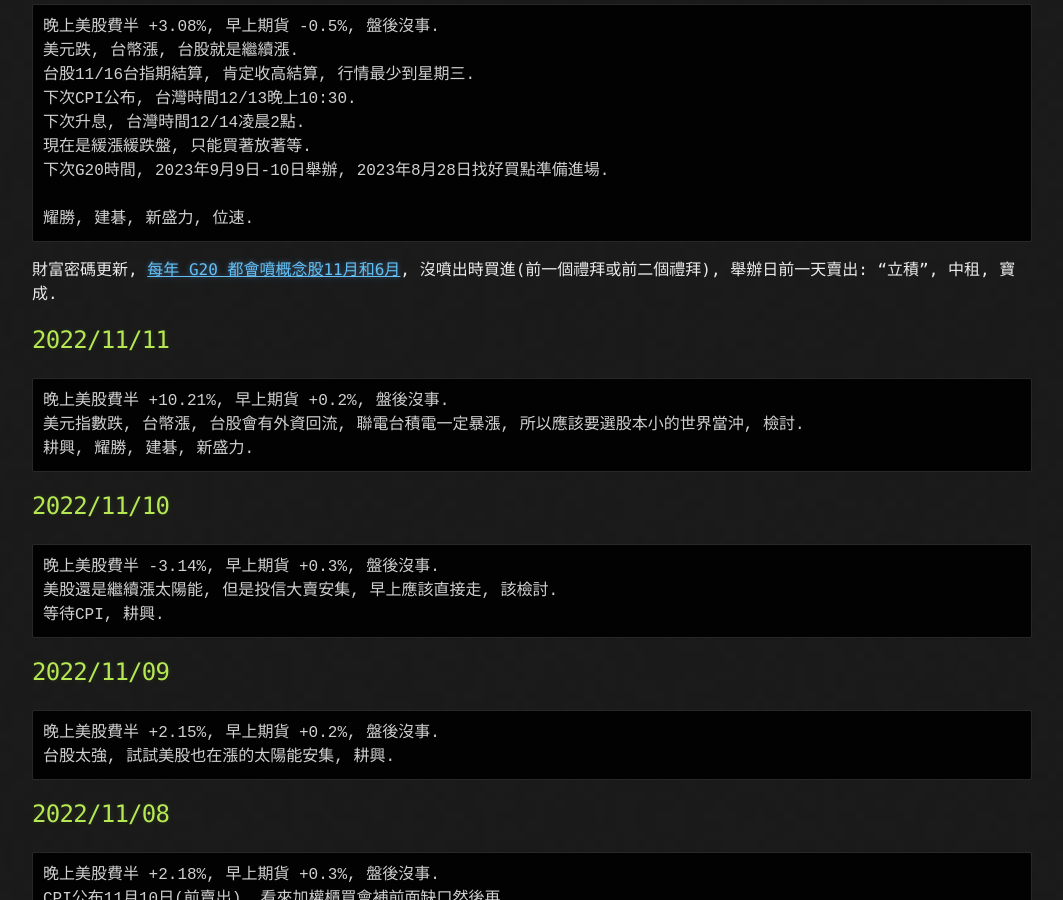
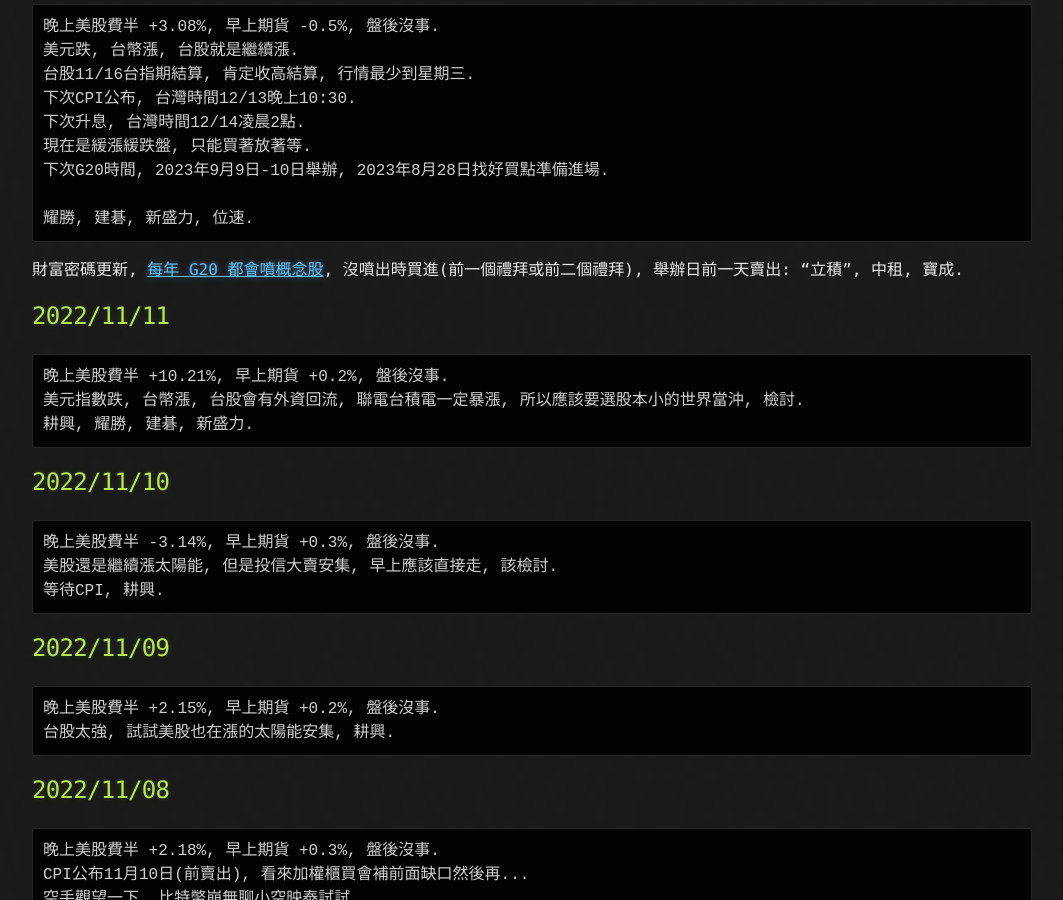
Before and after one commit to lepg5487/Stock_God, a Jekyll site: the page built from index.md, in a window 1280 px wide and 900 px high, scrolled down 534 px. Shown: the whole window, without its empty margins (108-1171 px from the left). Built offline with Jekyll 4.4.1, drawn with Linux system fonts in a browser that asks for light colours; our own code applies the rules of GitHub Pages for plain Markdown files.

Commit message:
Update index.md

````diff
--- a/index.md
+++ b/index.md
@@ -24,7 +24,7 @@ layout: testlayouts
 
 耀勝, 建碁, 新盛力, 位速.
 ```
-財富密碼更新, [每年 G20 都會噴概念股11月和6月](https://zh.wikipedia.org/zh-tw/%E4%BA%8C%E5%8D%81%E5%9C%8B%E9%9B%86%E5%9C%98), 沒噴出時買進(前一個禮拜或前二個禮拜), 舉辦日前一天賣出: "立積", 中租, 寶成.
+財富密碼更新, [每年 G20 都會噴概念股](https://zh.wikipedia.org/zh-tw/%E4%BA%8C%E5%8D%81%E5%9C%8B%E9%9B%86%E5%9C%98), 沒噴出時買進(前一個禮拜或前二個禮拜), 舉辦日前一天賣出: "立積", 中租, 寶成.
 
 ## 2022/11/11
 ```
````
